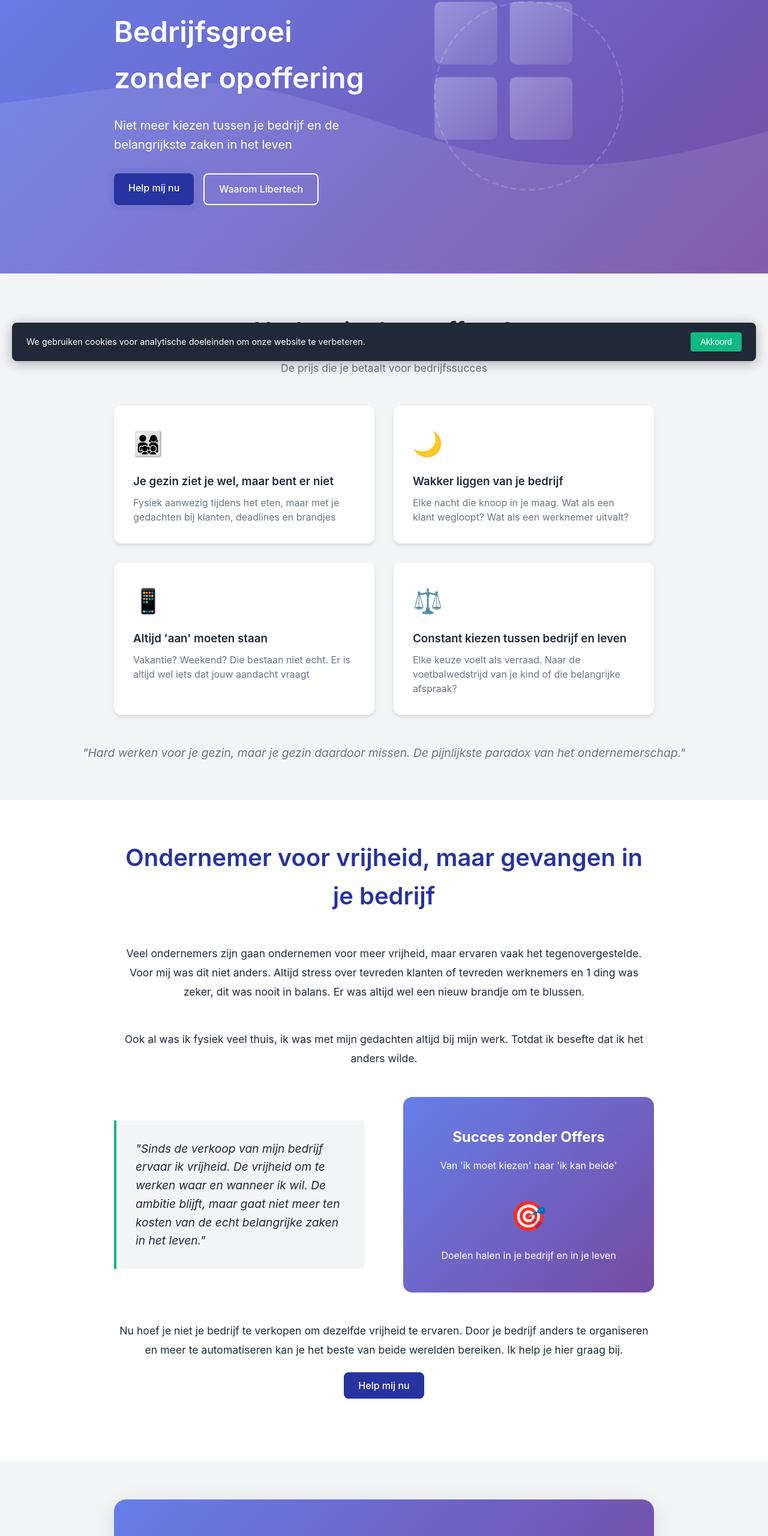
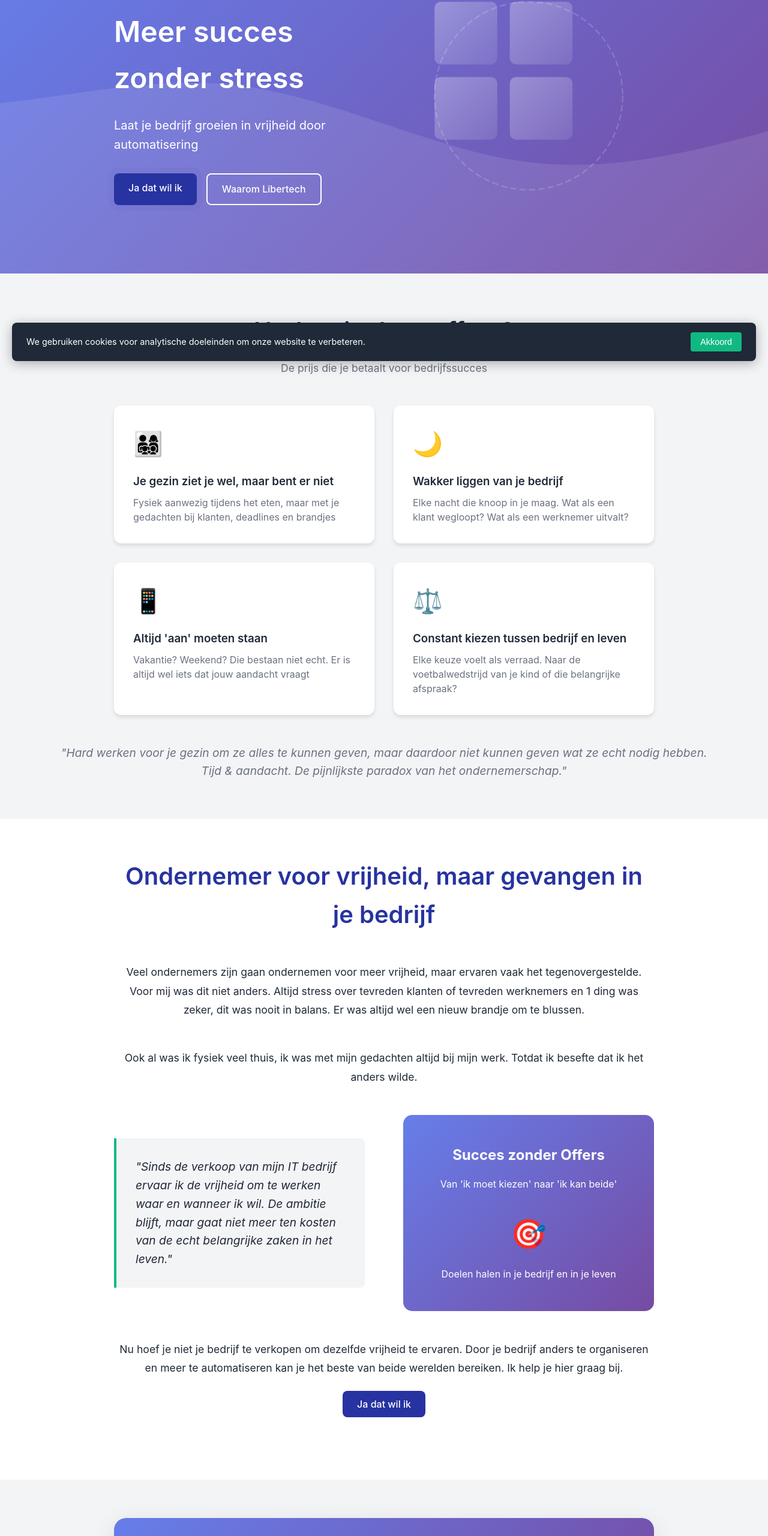
Before and after one commit to frankvanmeegen-Libertech/libertech.online, a plain HTML site: page index.html in a window 1280 px wide. Shown: the part 178-2739 px from the top of the page at 60% size. Drawn offline with Linux system fonts and the light colour scheme.

Commit message:
Update index.html

```diff
--- a/index.html
+++ b/index.html
@@ -439,18 +439,21 @@
             padding: 1.5rem;
             border-radius: 0 8px 8px 0;
             margin: 2rem 0;
+            text-align: center;
         }
 
         .inspiration-box h4 {
             color: var(--primary);
             margin-bottom: 0.5rem;
             font-weight: 600;
+            text-align: center;
         }
 
         .inspiration-box p {
             font-style: italic;
             color: #6b7280;
             line-height: 1.5;
+            text-align: center;
         }
 
         .results-section {
@@ -965,10 +968,10 @@
     <section class="hero">
         <div class="hero-content">
             <div>
-                <h1>Bedrijfsgroei zonder opoffering</h1>
-                <p>Niet meer kiezen tussen je bedrijf en de belangrijkste zaken in het leven</p>
+                <h1>Meer succes zonder stress</h1>
+                <p>Laat je bedrijf groeien in vrijheid door automatisering</p>
                 <div class="hero-buttons">
-                    <a href="#calculator" class="cta-button pulse" onclick="trackClick('hero_calculate')">Help mij nu</a>
+                    <a href="#calculator" class="cta-button pulse" onclick="trackClick('hero_ja_dat_wil_ik')">Ja dat wil ik</a>
                     <a href="#verhaal" class="secondary-button" onclick="trackClick('hero_waarom_libertech')">Waarom Libertech</a>
                 </div>
             </div>
@@ -1018,7 +1021,7 @@
         </div>
         <div style="text-align: center; margin-top: 3rem;">
             <p style="font-size: 1.2rem; color: #6b7280; font-style: italic;">
-                "Hard werken voor je gezin, maar je gezin daardoor missen. De pijnlijkste paradox van het ondernemerschap."
+                "Hard werken voor je gezin om ze alles te kunnen geven, maar daardoor niet kunnen geven wat ze echt nodig hebben. Tijd & aandacht. De pijnlijkste paradox van het ondernemerschap."
             </p>
         </div>
     </section>
@@ -1037,7 +1040,7 @@
         <div class="story-content">
             <div class="story-text">
                 <div class="quote">
-                    "Sinds de verkoop van mijn bedrijf ervaar ik vrijheid. De vrijheid om te werken waar en wanneer ik wil. De ambitie blijft, maar gaat niet meer ten kosten van de echt belangrijke zaken in het leven."
+                    "Sinds de verkoop van mijn IT bedrijf ervaar ik de vrijheid om te werken waar en wanneer ik wil. De ambitie blijft, maar gaat niet meer ten kosten van de echt belangrijke zaken in het leven."
                 </div>
             </div>
             <div class="story-visual">
@@ -1049,7 +1052,7 @@
         </div>
         <div style="max-width: 900px; margin: 3rem auto; text-align: center;">
             <p style="font-size: 1.1rem; line-height: 1.8; margin-bottom: 2rem;">Nu hoef je niet je bedrijf te verkopen om dezelfde vrijheid te ervaren. Door je bedrijf anders te organiseren en meer te automatiseren kan je het beste van beide werelden bereiken. Ik help je hier graag bij.</p>
-            <a href="#calculator" class="cta-button" onclick="trackClick('story_help_mij_nu')">Help mij nu</a>
+            <a href="#calculator" class="cta-button" onclick="trackClick('story_ja_dat_wil_ik')">Ja dat wil ik</a>
         </div>
     </section>
 
@@ -1057,8 +1060,8 @@
     <section id="calculator" class="calculator-section">
         <div class="calculator-container">
             <div class="calculator-header">
-                <h2>Bedrijfsgroei zonder opoffering</h2>
-                <p>Niet meer kiezen tussen je bedrijf en de belangrijkste zaken in het leven</p>
+                <h2>Meer succes zonder stress</h2>
+                <p>Laat je bedrijf groeien in vrijheid door automatisering</p>
             </div>
 
             <div class="calculator-content">
@@ -1091,7 +1094,7 @@
 
                     <div class="inspiration-box">
                         <h4>De Ondernemersdroom</h4>
-                        <p>"Alle schoolvakanties vrij zijn. Elke zomer 6 weken in het buitenland. Echt aanwezig bij wat belangrijk is. Die droom is binnen handbereik."</p>
+                        <p>"De vrijheid om te werken waar en wanneer je wilt. Echt aanwezig zijn bij de belangrijkste zaken in het leven. Die droom is binnen handbereik."</p>
                     </div>
                 </div>
 
@@ -1209,7 +1212,7 @@
         <h2>Stop Met Kiezen. Begin Met Beide.</h2>
         <p>Ontdek hoe je bedrijf kán groeien zonder dat jij offers brengt</p>
         <div>
-            <a href="#calculator" class="white-button" onclick="trackClick('final_help_mij_nu')">Help mij nu</a>
+            <a href="#calculator" class="white-button" onclick="trackClick('final_ja_dat_wil_ik')">Ja dat wil ik</a>
         </div>
 
         <div style="margin-top: 3rem; padding-top: 2rem; border-top: 1px solid rgba(255,255,255,0.2);">
```
